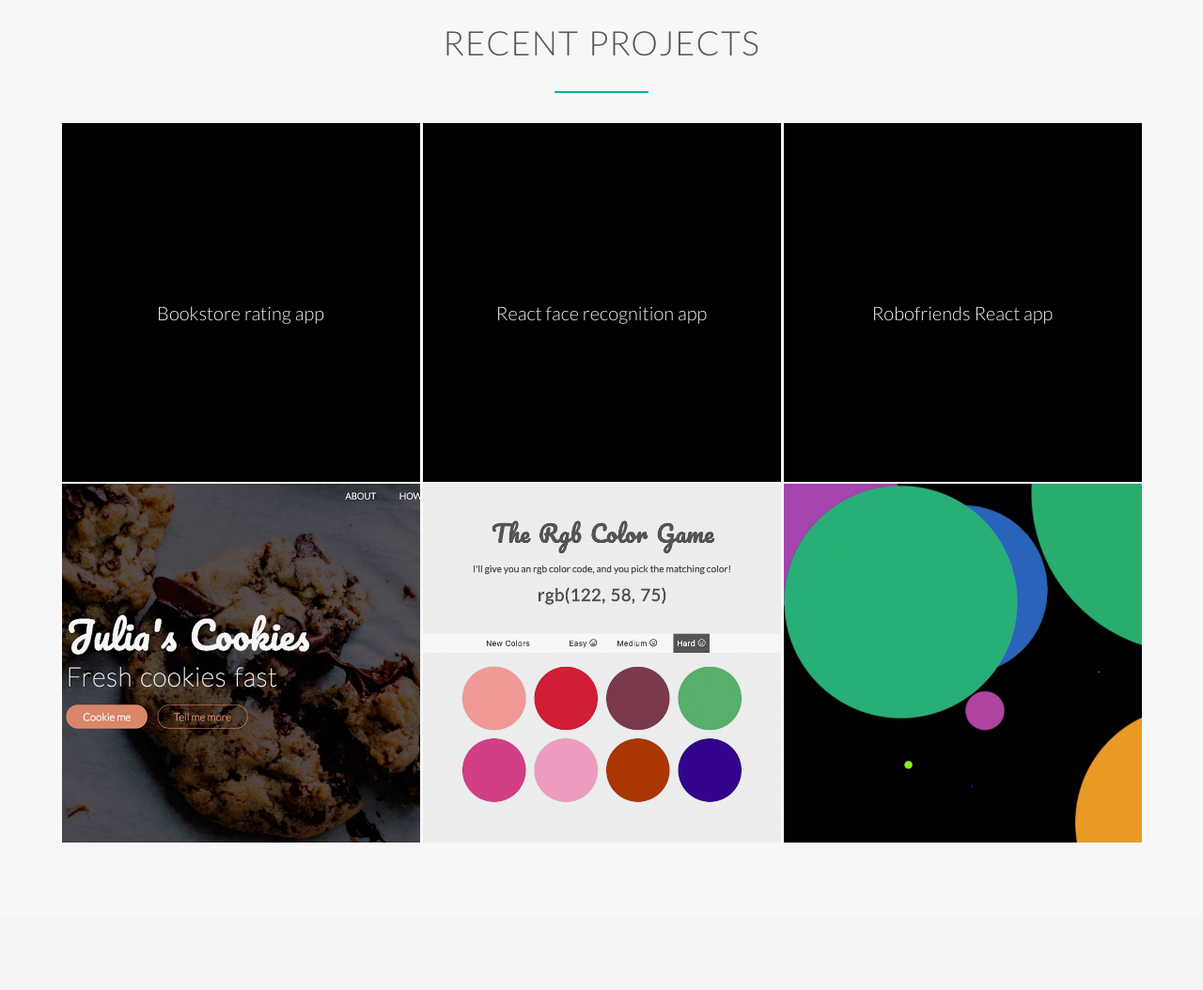
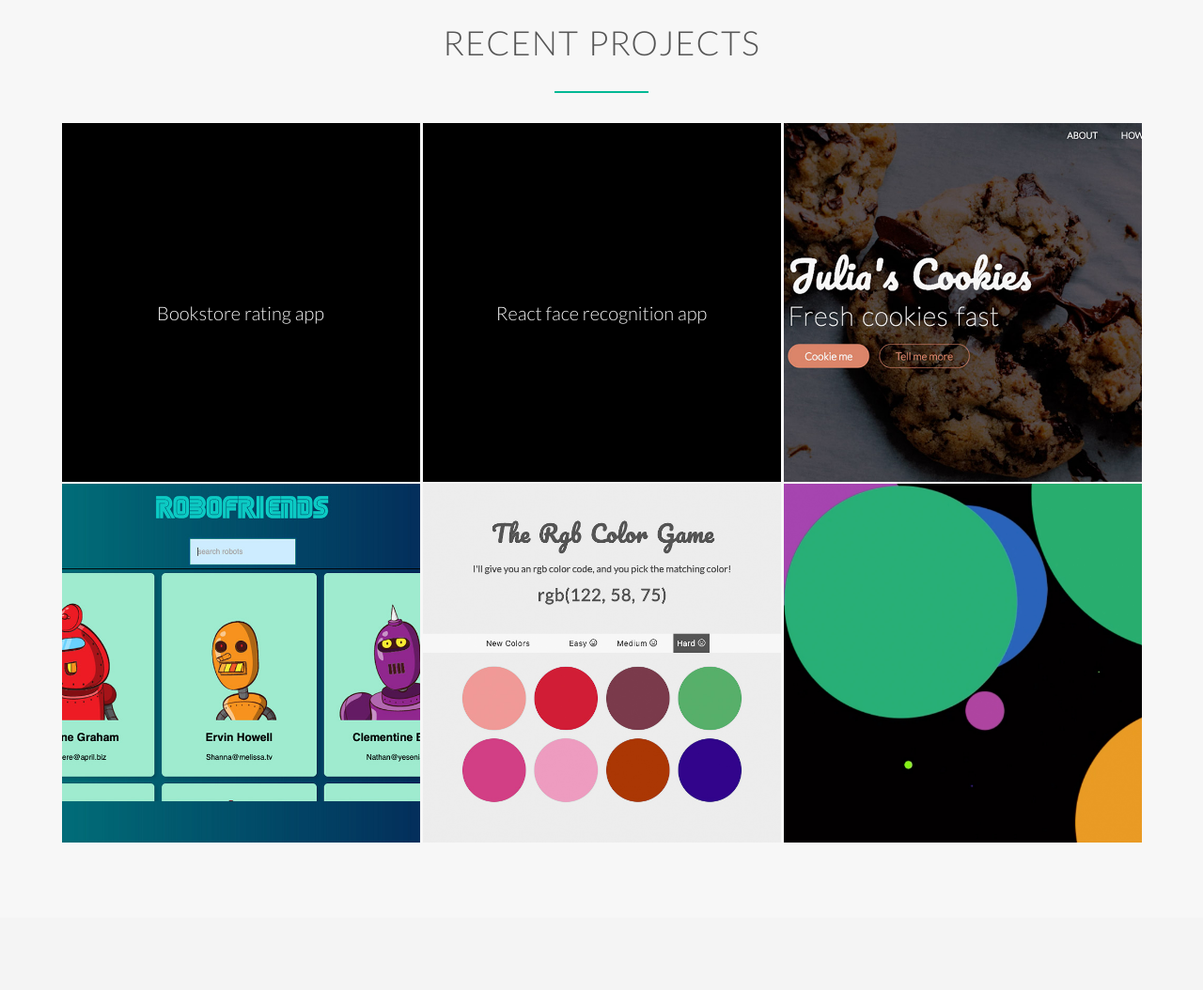
Before and after one commit to jmar90/jmar90.github.io, a plain HTML site: page index.html in a window 1280 px wide. Shown: the part 1500-2554 px from the top of the page at 94% size. Drawn offline with Linux system fonts and the light colour scheme; a script that the page names is missing.

Commit message:
Added robofriends to project gallery

```diff
--- a/index.html
+++ b/index.html
@@ -72,11 +72,11 @@
 				<a id="proj-face" class="proj-box" href="#" target="_blank">
 					<p class="proj-desc">React face recognition app</p>
 				</a>
-				<a id="proj-robo" class="proj-box" href="#" target="_blank">
-					<p class="proj-desc">Robofriends React app</p>
-				</a>
 				<a id="proj-landpage" class="proj-box" href="./landingpage.html" target="_blank">
 					<p class="proj-desc">Landing page for a fictitious company</p>
+				</a>
+				<a id="proj-robo" class="proj-box" href="https://robofriends-julia.herokuapp.com" target="_blank">
+					<p class="proj-desc">Robofriends React app</p>
 				</a>
 				<a id="proj-rgb" class="proj-box" href="./rgbColorGame.html" target="_blank">
 					<p class="proj-desc">RGB color guessing game</p>
--- a/resources/index/css/style.css
+++ b/resources/index/css/style.css
@@ -380,6 +380,7 @@ header {
    background-image: url('img/landing-pg.jpg');
    background-position: 0 0;
 }
+#proj-robo:after { background-image: url('img/robofriends.jpg'); }
 
 /*Remove default styles from links; Style text*/
 .container-proj a:link,
```
Also changed, not shown: resources/index/css/img/robofriends.jpg (added).
